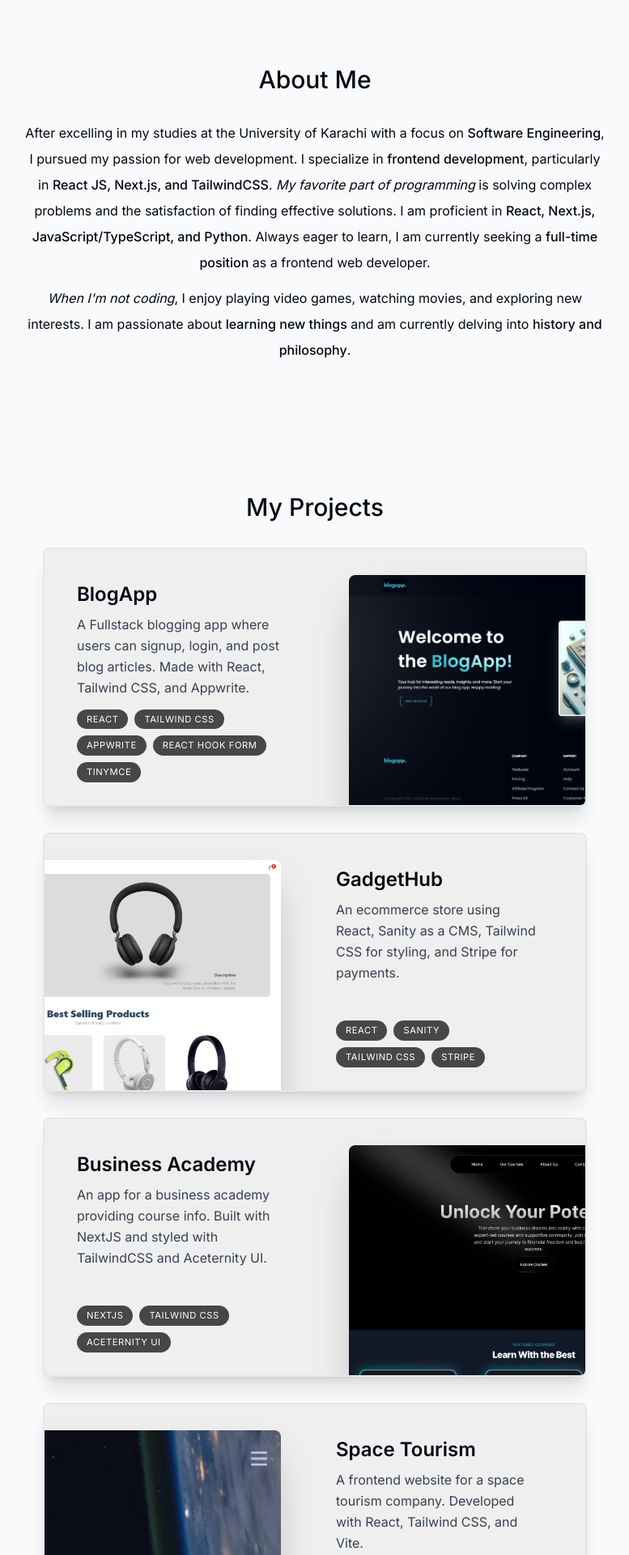
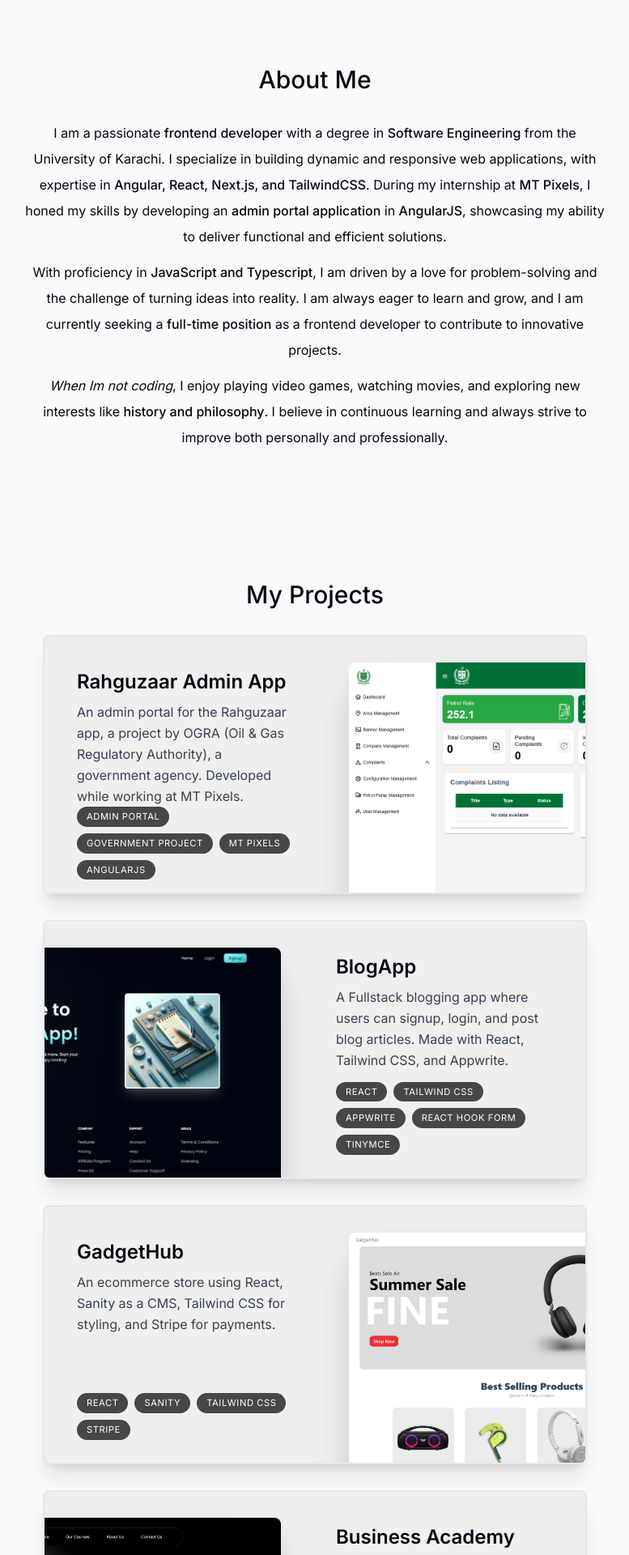
Before and after one commit to shk-ubd/portfolio, a Next.js app: page / in a window 1280 px wide. Shown: the part 880-2800 px from the top of the page at 81% size, without its empty margins (251-1028 px from the left). Built offline with nearby package versions, Linux system fonts and the light colour scheme; no server answers.

Commit message:
chore: Update CV and project descriptions, enhance Intro and About components

```diff
--- a/lib/data.ts
+++ b/lib/data.ts
@@ -1,10 +1,10 @@
 import React from "react";
-import { FaGithub, FaReact } from "react-icons/fa";
+import { FaAngular, FaGithub, FaReact } from "react-icons/fa";
 import { LuGraduationCap } from "react-icons/lu";
 import blogAppImg from "../public/blog-app.png";
 import gadgetHubImg from "../public/gadgethub.jpeg";
 import businessAcademyImg from "../public/business-academy.jpeg";
-import spaceTourismImg from "../public/space-tourism.png";
+import raahguzarImg from "../public/raahguzar.png";
 
 export const links = [
   {
@@ -35,12 +35,12 @@
 
 export const experiencesData = [
   {
-    title: "Personal Projects",
-    location: "Remote",
+    title: "Frontend Developer Intern",
+    location: "MT Pixels",
     description:
-      "Developed several web development projects to enhance my skills in React, Next.js, and other modern web technologies. Projects include BlogApp, GadgetHub, Business Academy, and Space Tourism.",
-    icon: React.createElement(FaReact),
-    date: "2023 - present",
+      "I developed and implemented several interactive dashboards using AngularJS, enhancing data visualization and user experience.",
+    icon: React.createElement(FaAngular),
+    date: "2024 - present",
   },
   {
     title: "Software Engineering Student",
@@ -62,6 +62,15 @@
 
 
 export const projectsData = [
+  {
+    title: "Rahguzaar Admin App",
+    description:
+      "An admin portal for the Rahguzaar app, a project by OGRA (Oil & Gas Regulatory Authority), a government agency. Developed while working at MT Pixels.",
+    tags: ["Admin Portal", "Government Project", "MT Pixels", "AngularJS"],
+    imageUrl: raahguzarImg,
+    link: "#"
+  }
+  ,
   {
     title: "BlogApp",
     description:
@@ -86,29 +95,20 @@
     imageUrl: businessAcademyImg,
     link: "https://shk-ubd-business-academy.vercel.app/"
   },
-  {
-    title: "Space Tourism",
-    description:
-      "A frontend website for a space tourism company. Developed with React, Tailwind CSS, and Vite.",
-    tags: ["React", "Tailwind CSS", "Vite"],
-    imageUrl: spaceTourismImg,
-    link: "https://shk-ubd-space-tourism.netlify.app/"
-  },
 ] as const;
 
 
 export const skillsData = [
+  "Angular",
+  "TypeScript",
+  "React",
+  "JavaScript",
+  "Next.js",
+  "Redux",
   "HTML",
   "CSS",
-  "JavaScript",
-  "TypeScript",
-  "React",
-  "Next.js",
+  "Tailwind",
   "Git",
-  "Tailwind",
-  "Redux",
-  "Python",
   "Appwrite",
-  "Firebase",
-  "Framer Motion",
+  "Python"
 ] as const;
--- a/src/components/About.tsx
+++ b/src/components/About.tsx
@@ -15,15 +15,20 @@
     transition={{ delay: 0.175 }}
     id="about"
   >
-        <SectionHeading text='About Me'/>
-        <p className="mb-3">
-    After excelling in my studies at the University of Karachi with a focus on <span className="font-medium">Software Engineering</span>, I pursued my passion for web development. I specialize in <span className="font-medium">frontend development</span>, particularly in <span className="font-medium">React JS, Next.js, and TailwindCSS</span>. <span className="italic">My favorite part of programming</span> is solving complex problems and the satisfaction of finding effective solutions. I am proficient in <span className="font-medium">React, Next.js, JavaScript/TypeScript, and Python</span>. Always eager to learn, I am currently seeking a <span className="font-medium">full-time position</span> as a frontend web developer.
+       <SectionHeading text='About Me'/>
+<p className="mb-3">
+    I am a passionate <span className="font-medium">frontend developer</span> with a degree in <span className="font-medium">Software Engineering</span> from the University of Karachi. I specialize in building dynamic and responsive web applications, with expertise in <span className="font-medium">Angular, React, Next.js, and TailwindCSS</span>. During my internship at <span className="font-medium">MT Pixels</span>, I honed my skills by developing an <span className="font-medium">admin portal application</span> in <span className="font-medium">AngularJS</span>, showcasing my ability to deliver functional and efficient solutions.
+</p>
+
+<p className="mb-3">
+    With proficiency in <span className="font-medium">JavaScript and Typescript</span>, I am driven by a love for problem-solving and the challenge of turning ideas into reality. I am always eager to learn and grow, and I am currently seeking a <span className="font-medium">full-time position</span> as a frontend developer to contribute to innovative projects.
 </p>
 
 <p>
-    <span className="italic">When I&apos;m not coding</span>, I enjoy playing video games, watching movies, and exploring new interests. I am passionate about <span className="font-medium">learning new things</span> and am currently delving into <span className="font-medium">history and philosophy</span>.
+    <span className="italic">When Im not coding</span>, I enjoy playing video games, watching movies, and exploring new interests like <span className="font-medium">history and philosophy</span>. I believe in continuous learning and always strive to improve both personally and professionally.
 </p>
-    </motion.section>
+</motion.section>
+
   )
 }
 
--- a/src/components/Intro.tsx
+++ b/src/components/Intro.tsx
@@ -65,8 +65,10 @@
   <span className="font-bold">Hello, I&apos;m Sheikh Ubaid Ullah.</span> I&apos;m a{" "}
   <span className="font-bold">frontend developer</span> with a strong focus on{" "}
   <span className="underline">React JS</span> and{" "}
-        <span className="font-bold">Next JS</span>. I build <span className="italic">dynamic, responsive web applications</span> with a user-centric approach.
+  <span className="font-bold">Angular</span>. I specialize in creating{" "}
+  <span className="italic">dynamic, responsive web applications</span> that deliver seamless user experiences.
 </motion.h1>
+
 
       <motion.div
         className="flex flex-col sm:flex-row items-center justify-center gap-3 px-4 text-lg font-medium"
--- a/src/components/Project.tsx
+++ b/src/components/Project.tsx
@@ -25,7 +25,7 @@
       className="group mb-3 sm:mb-8 last:mb-0"
     >
       <section
-      onClick={() => window.open(link, "_blank")}
+      onClick={() => {if(link!=='#') window.open(link, "_blank")}}
       className="cursor-pointer shadow-xl bg-neutral-200/50 max-w-[42rem] border-2 dark:border-0 border-black/2 rounded-lg overflow-hidden sm:pr-8 relative sm:h-[20rem] hover:bg-gray-200 transition sm:group-even:pl-8 dark:text-white dark:bg-white/10 dark:hover:bg-white/20">
         <div className="pt-4 pb-7 px-5 sm:pl-10 sm:pr-2 sm:pt-10 sm:max-w-[50%] flex flex-col h-full sm:group-even:ml-[18rem]">
           <h3 className="text-2xl font-semibold">{title}</h3>
```
Also changed, not shown: public/raahguzar.png (added). Lines whose indentation alone changed are shown as unchanged.
